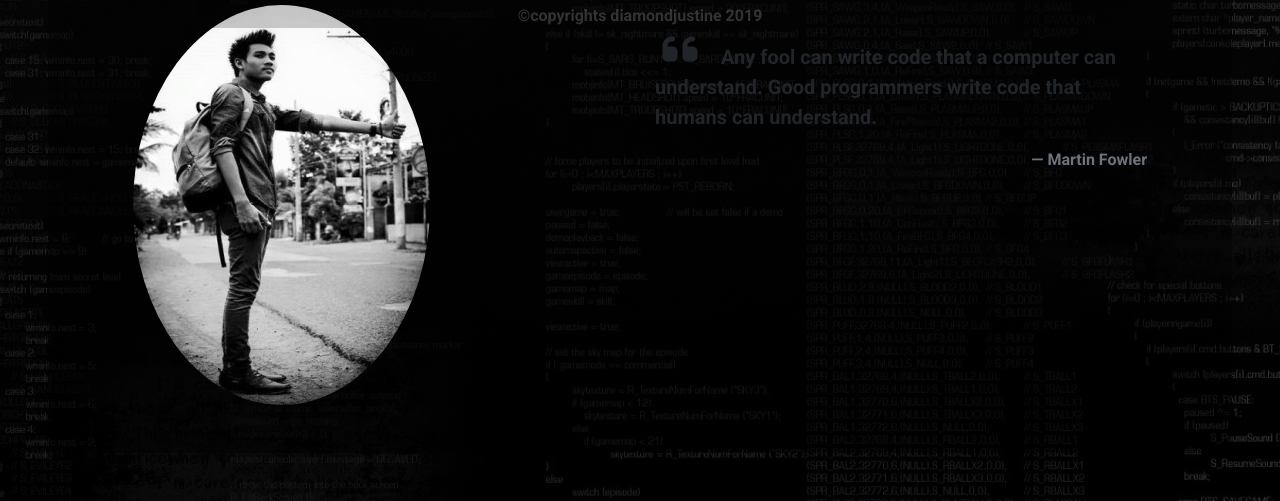
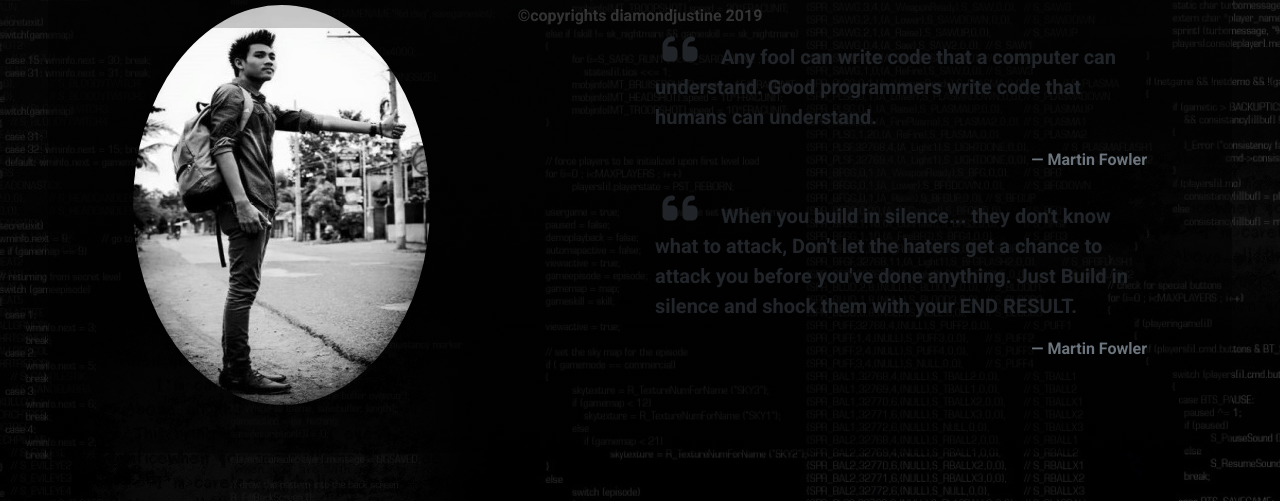
Before and after one commit to diamondjustineLG/DJs-Portfolio, a plain HTML site: page index.html in a window 1280 px wide. Shown: the part 772-1273 px from the top of the page. Drawn offline with Linux system fonts and the light colour scheme.

Commit message:
Update index.html

```diff
--- a/index.html
+++ b/index.html
@@ -176,6 +176,11 @@
                         <p class="text-left"> <i class="fas fa-quote-left fa-2x mr-3"></i>Any fool can write code that a computer can understand. Good programmers write code that humans can understand.</p>
                         <footer class="blockquote-footer text-right ">Martin Fowler</footer>
                     </blockquote>
+                     <blockquote class="blockquote text-center mr-5">
+                        <p class="text-left"> <i class="fas fa-quote-left fa-2x mr-3"></i>When you build in silence...
+they don't know what to attack, Don't let the haters get a chance to attack you before you've done anything. Just Build in silence and shock them with your END RESULT.</p>
+                        <footer class="blockquote-footer text-right ">Martin Fowler</footer>
+                    </blockquote>
                 </div>
             </div>
         </div>
```
